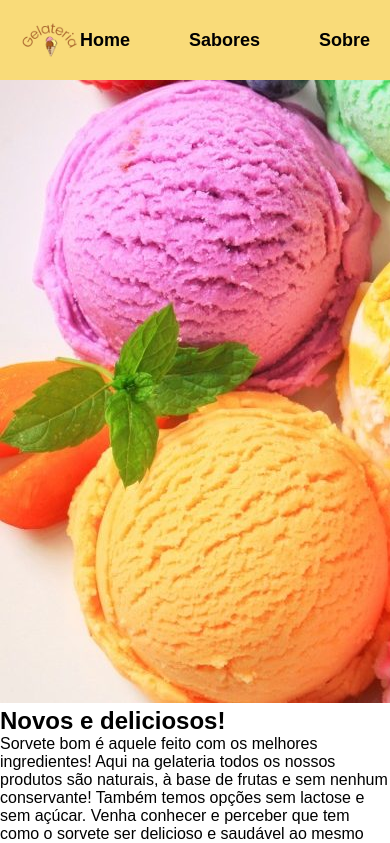
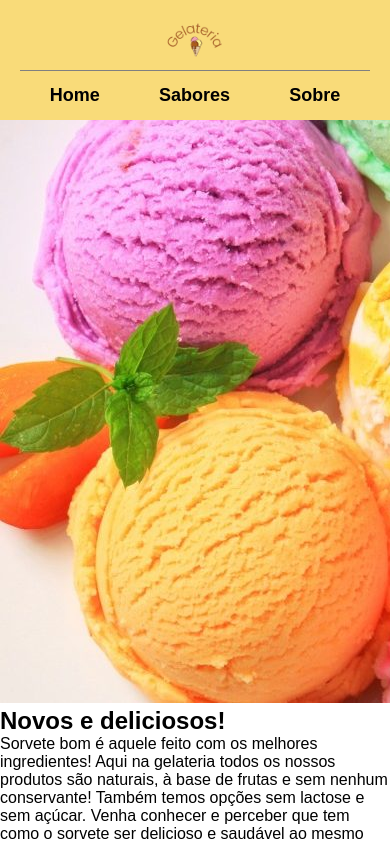
Before and after one commit to Renato007/Projeto-React-Sorveteria, a React (Create React App) app: page / in a window 390 px wide. Shown: the top 843 px of the page. Built offline with nearby package versions, Linux system fonts and the light colour scheme.

Commit message:
Estilização e responsividade do componente Topo

```diff
--- a/src/compomentes/Topo.css
+++ b/src/compomentes/Topo.css
@@ -1,4 +1,4 @@
-header{
+header {
   background-color: rgb(249, 219, 121);
   width: 100%;
   padding: 10px 20px;
@@ -6,19 +6,18 @@ header{
   z-index: 1;
 }
 
-header div{
+header div {
   display: flex;
-    justify-content:space-between;
+  justify-content: space-between;
   align-items: center;
-
 }
 
-header img{
+header img {
   width: auto;
   height: 60px;
 }
 
-header nav{
+header nav {
   width: 300px;
   height: 40px;
   display: flex;
@@ -26,11 +25,23 @@ header nav{
   justify-content: space-between;
 }
 
-.link-topo{
+.link-topo {
   font-size: 18px;
   font-weight: 600;
   color: black;
   text-decoration: none;
+}
 
+@media screen and (max-width: 662px) {
+  header div {
+    flex-direction: column;
+  }
+
+  header nav{
+    border-top: 1px solid grey;
+    width:100%;
+    justify-content: space-around;
+    padding-top: 10px;
+  }
 
 }
```
Also changed, not shown: src/compomentes/Topo.js (line endings or trailing spaces). Lines whose indentation alone changed are shown as unchanged.
